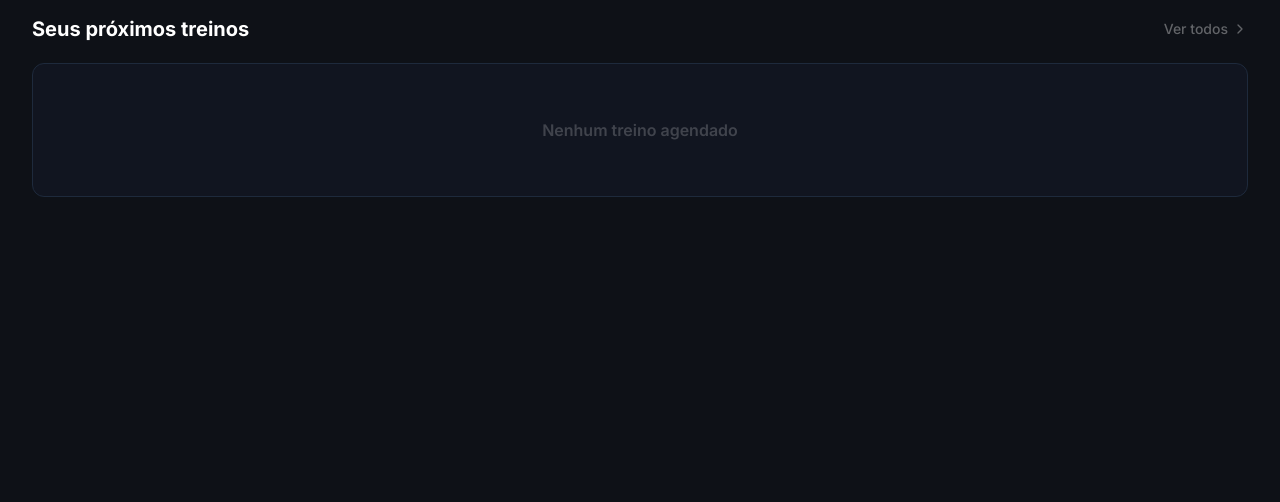
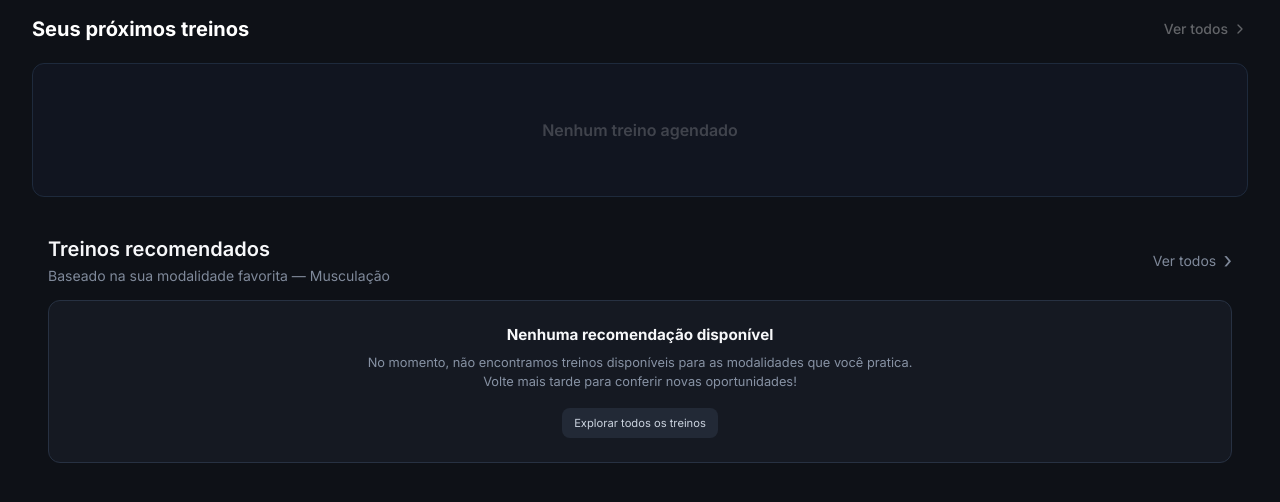
Before and after one commit to anacleal/brutus_software, a Django app: page /dashboard/ in a window 1280 px wide. Shown: the part 271-773 px from the top of the page. Run offline with Django 5.2, Linux system fonts and the light colour scheme; a user stored in the database is signed in; data comes from the database, SQL or seed files in the repository; tables that the repository leaves empty hold one stand-in row (values such as "Sample post").

Commit message:
feat: BR-62 mostrar treinos recomendados na tela inicial com as modalidades do usuario

```diff
--- a/backend/apps/core/templates/core/components/treinos_recomendados.html
+++ b/backend/apps/core/templates/core/components/treinos_recomendados.html
@@ -4,7 +4,14 @@
     <div class="recomendados__topo">
         <div>
             <h2>Treinos recomendados</h2>
-            <p>Baseado na sua modalidade favorita — Musculação</p>
+            {% with modalidades=user.modalidades.all %}
+                {% if modalidades %}
+                    <p>
+                        Baseado na{{ modalidades|length|pluralize }} sua{{ modalidades|length|pluralize }} modalidade{{ modalidades|length|pluralize }} favorita{{ modalidades|length|pluralize }} —
+                        {% for modalidade in modalidades %}{{ modalidade.nome }}{% if not forloop.last %}, {% endif %}{% endfor %}
+                    </p>
+                {% endif %}
+            {% endwith %}
         </div>
 
         <a href="{% url 'treinos' %}" class="recomendados__ver-todos">
--- a/backend/apps/core/templates/core/dashboard.html
+++ b/backend/apps/core/templates/core/dashboard.html
@@ -37,5 +37,7 @@
         <p class="proximos__vazio">Nenhum treino agendado</p>
         {% endif %}
     </section>
+
+    {% include 'core/components/treinos_recomendados.html' %}
 </main>
 {% endblock %}
```
